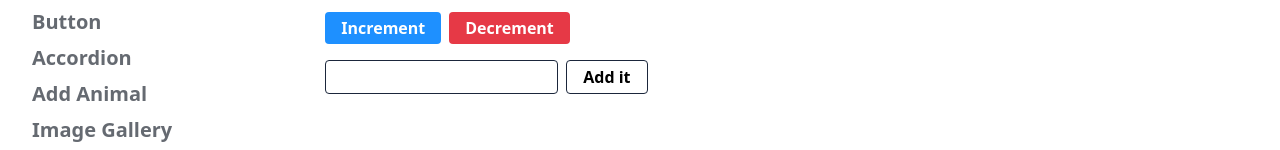
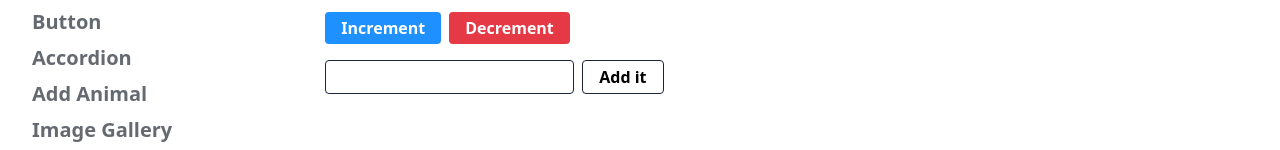
Before and after one commit to sedat355/react-all-apps, a React (Vite) app: page /apps/counter in a window 1280 px wide. Shown: the part 140-290 px from the top of the page. Built offline with nearby package versions, Linux system fonts and the light colour scheme.

Commit message:
Counter blş. useState ile yapıldı

```diff
--- a/src/pages/CounterPage.jsx
+++ b/src/pages/CounterPage.jsx
@@ -4,6 +4,21 @@ import Button from "../components/Button"
 const CounterPage = () => {
   const [count, setCount] = useState(0)
   const [inputVal, setInputVal] = useState("")
+
+  console.log(inputVal)
+
+  function increment() {
+    setCount(count + 1)
+  }
+
+  function decrement() {
+    setCount(count - 1)
+  }
+
+  function handleAddClick() {
+    setCount(count + Number(inputVal))
+    setInputVal("")
+  }
 
   return (
     <div>
@@ -12,13 +27,21 @@ const CounterPage = () => {
       </span>
 
       <div className="flex gap-x-2 mt-2">
-        <Button btnType="primary">Increment</Button>
-        <Button btnType="danger">Decrement</Button>
+        <Button handleClick={increment} btnType="primary">
+          Increment
+        </Button>
+        <Button handleClick={decrement} btnType="danger">
+          Decrement
+        </Button>
       </div>
 
       <form className="flex gap-x-2 mt-4">
-        <input className="border border-black-one rounded" />
-        <Button className="" btnType="outline">
+        <input
+          value={inputVal}
+          onChange={e => setInputVal(e.target.value)}
+          className="border border-black-one rounded py-1 px-2"
+        />
+        <Button handleClick={handleAddClick} className="" btnType="outline">
           Add it
         </Button>
       </form>
```
